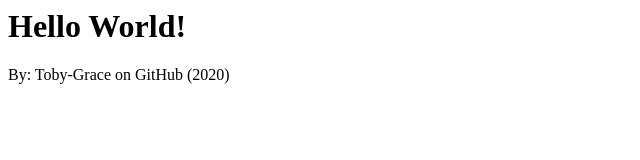
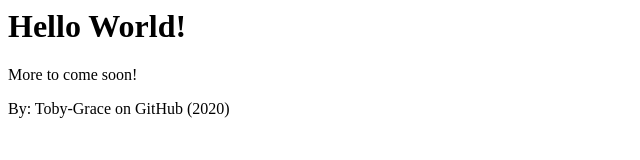
Before and after one commit to toby-grace/www, a plain HTML site: page index.html in a window 1280 px wide. Shown: the whole page, without its empty margins (0-640 px from the left). Drawn offline with Linux system fonts and the light colour scheme.

Commit message:
Update index.html

```diff
--- a/index.html
+++ b/index.html
@@ -1,3 +1,5 @@
 <h1>Hello World!</h1>
 
+More to come soon!
+
 <p>By: Toby-Grace on GitHub (2020)</p>
```
